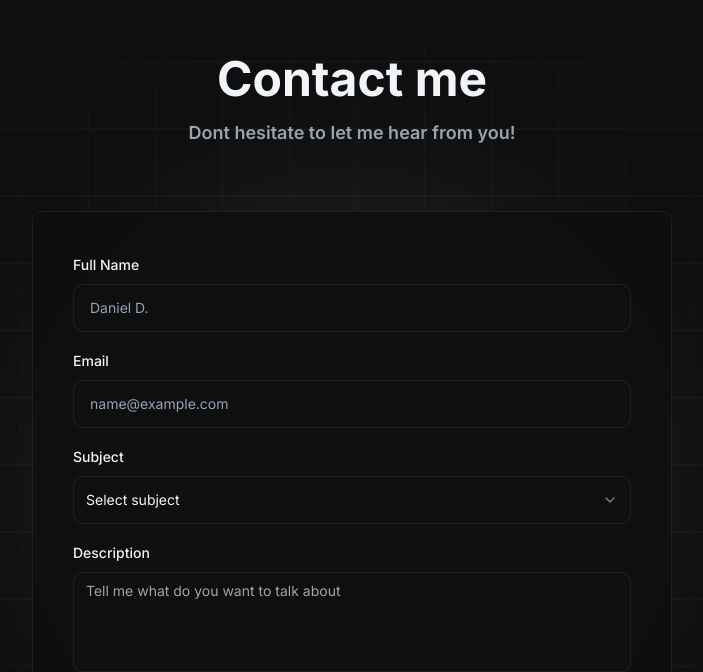
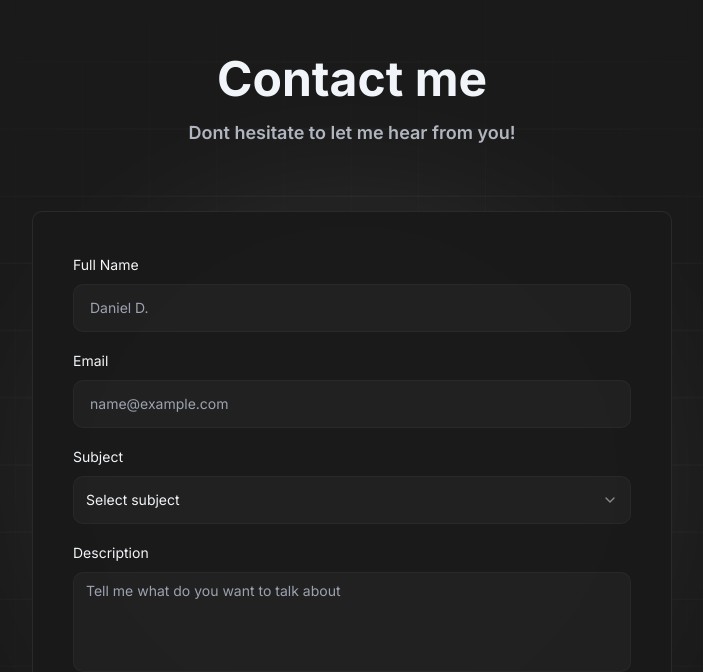
Before and after one commit to ddimitrov1108/portfolio, a Next.js app: page / in a window 1280 px wide. Shown: the part 2128-2800 px from the top of the page, without its empty margins (288-991 px from the left). Built offline with nearby package versions, Linux system fonts and the light colour scheme.

Commit message:
color fixing

```diff
--- a/app/globals.css
+++ b/app/globals.css
@@ -4,7 +4,7 @@
 
 @layer base {
   :root {
-    --background: 0 0% 6%;
+    --background: 0 0% 10%;
     --foreground: 210 40% 96%;
     --card: 0 0% 6%;
     --card-foreground: 210 40% 96%;
@@ -13,7 +13,7 @@
     --primary: 204 100% 45%;
     --primary-foreground: 210 40% 96%;
     --secondary: 217.2 32.6% 17.5%;
-    --secondary-foreground: 218 11% 65%;
+    --secondary-foreground: 220 10% 72%;
     --muted: 217.2 32.6% 17.5%;
     --muted-foreground: 215 20.2% 65.1%;
     --accent: 217.2 32.6% 17.5%;
@@ -55,7 +55,7 @@
 
   body::-webkit-scrollbar-thumb {
     border-radius: 8px;
-    background-color: #242424;
+    background-color: #a1a1a11a;
   }
 
   textarea::-webkit-scrollbar-track {
@@ -68,7 +68,7 @@
 
   textarea::-webkit-scrollbar-thumb {
     border-radius: 8px;
-    background-color: #242424;
+    background-color: #a1a1a11a;
   }
 
 }
@@ -82,14 +82,14 @@
     content: '';
     position: absolute;
     top: -35px;
-    left: 0px;
+    left: -6px;
     right: 0;
     bottom: 0;
     background-image:
-      -webkit-linear-gradient(#242424d9 1px, transparent 1px),
-      -webkit-linear-gradient(90deg, #242424d9 1px, transparent 1px),
-      linear-gradient(#242424d9 1px, transparent 1px),
-      linear-gradient(90deg, #242424d9 1px, transparent 1px);
+      -webkit-linear-gradient(#a1a1a10d 1px, transparent 1px),
+      -webkit-linear-gradient(90deg, #a1a1a10d 1px, transparent 1px),
+      linear-gradient(#a1a1a10d 1px, transparent 1px),
+      linear-gradient(90deg, #a1a1a10d 1px, transparent 1px);
     background-size: 4.2em 4.2em;
 
     -webkit-mask-image: -webkit-radial-gradient(ellipse at center, black 0%, transparent 70%);
@@ -109,5 +109,4 @@
   box-shadow: 0 0 50px 20px #ffffff99;
   z-index: -10;
   filter: blur(100px);
-
 }
--- a/components/ui/form.tsx
+++ b/components/ui/form.tsx
@@ -95,7 +95,7 @@ const FormLabel = React.forwardRef<
   return (
     <Label
       ref={ref}
-      className={cn("text-sm", className)}
+      className={cn("text-sm font-normal", className)}
       htmlFor={formItemId}
       {...props}
     />
--- a/components/ui/input.tsx
+++ b/components/ui/input.tsx
@@ -10,7 +10,7 @@ const Input = forwardRef<HTMLInputElement, InputProps>(
       <input
         type={type}
         className={cn(
-          "transition-all ease-in-out duration-200 flex h-12 w-full rounded-md bg-background px-4 py-2 text-sm ring-offset-background border border-secondary-foreground/10 placeholder:text-muted-foreground hover:enabled:ring-2 hover:enabled:ring-secondary-foreground/10 !outline-none focus-visible:ring-2 focus-visible:!ring-primary focus-visible:ring-offset-2 disabled:cursor-not-allowed disabled:opacity-50",
+          "transition-all ease-in-out duration-200 flex h-12 w-full rounded-md bg-secondary-foreground/5 px-4 py-2 text-sm ring-offset-background border border-secondary-foreground/5 placeholder-text-secondary-foreground hover:enabled:ring-2 hover:enabled:ring-secondary-foreground/10 !outline-none focus-visible:ring-2 focus-visible:!ring-primary focus-visible:ring-offset-2 disabled:cursor-not-allowed disabled:opacity-50",
           className
         )}
         ref={ref}
--- a/components/ui/select.tsx
+++ b/components/ui/select.tsx
@@ -19,7 +19,7 @@ const SelectTrigger = React.forwardRef<
   <SelectPrimitive.Trigger
     ref={ref}
     className={cn(
-      "transition-all ease-in-out duration-200 flex h-12 w-full items-center justify-between rounded-md border border-secondary-foreground/10 bg-background px-3 py-2 text-sm ring-offset-background placeholder:text-muted-foreground hover:enabled:ring-2 hover:enabled:ring-secondary-foreground/10 !outline-none focus-visible:ring-2 focus-visible:!ring-primary focus-visible:ring-offset-2 disabled:cursor-not-allowed disabled:opacity-50 [&>span]:line-clamp-1",
+      "transition-all ease-in-out duration-200 flex h-12 w-full items-center justify-between rounded-md border border-secondary-foreground/5 bg-secondary-foreground/5 px-3 py-2 text-sm ring-offset-background placeholder-text-secondary-foreground hover:enabled:ring-2 hover:enabled:ring-secondary-foreground/10 !outline-none focus-visible:ring-2 focus-visible:!ring-primary focus-visible:ring-offset-2 disabled:cursor-not-allowed disabled:opacity-50 [&>span]:line-clamp-1",
       className
     )}
     {...props}
--- a/components/ui/textarea.tsx
+++ b/components/ui/textarea.tsx
@@ -9,7 +9,7 @@ const Textarea = forwardRef<HTMLTextAreaElement, TextareaProps>(
     return (
       <textarea
         className={cn(
-          "flex min-h-[100px] w-full rounded-md border border-secondary-foreground/10 bg-background px-3 py-2 text-sm !outline-none ring-offset-background placeholder:text-secondary-foreground transition-all ease-in-out duration-200 hover:enabled:ring-2 hover:enabled:ring-secondary-foreground/10 focus-visible:ring-2 focus-visible:!ring-primary focus-visible:ring-offset-2 disabled:cursor-not-allowed disabled:opacity-50",
+          "flex min-h-[100px] w-full rounded-md border border-secondary-foreground/5 bg-secondary-foreground/5 px-3 py-2 text-sm !outline-none ring-offset-background placeholder-text-secondary-foreground transition-all ease-in-out duration-200 hover:enabled:ring-2 hover:enabled:ring-secondary-foreground/10 focus-visible:ring-2 focus-visible:!ring-primary focus-visible:ring-offset-2 disabled:cursor-not-allowed disabled:opacity-50",
           className
         )}
         ref={ref}
```
